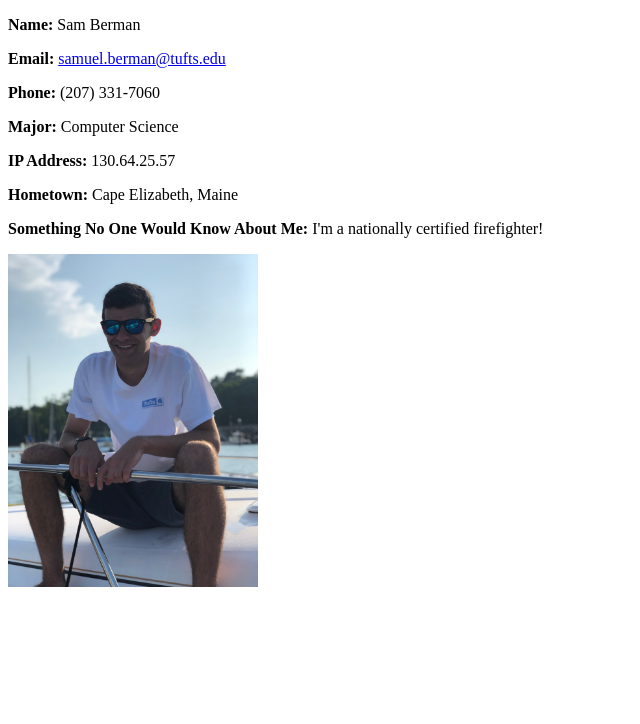
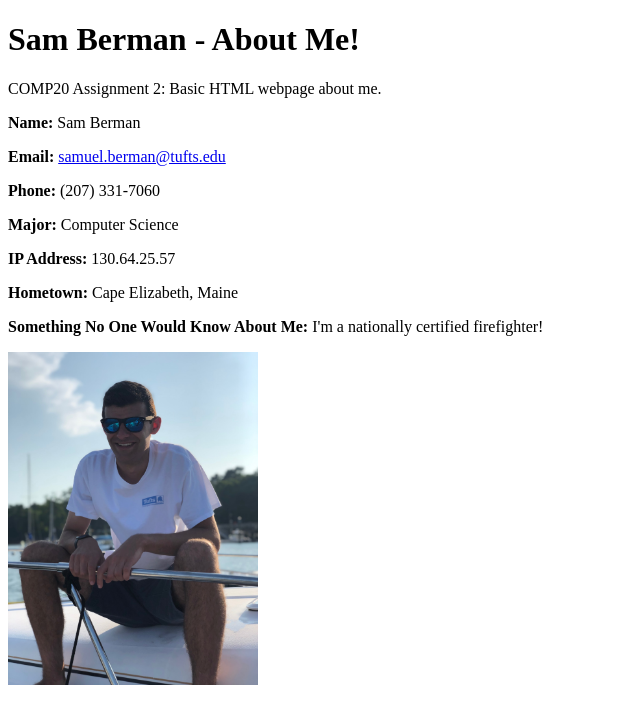
Before and after one commit to sberman0/COMP20_Assignment_2, a plain HTML site: page index.html in a window 1280 px wide. Shown: the whole page, without its empty margins (0-640 px from the left). Drawn offline with Linux system fonts and the light colour scheme.

Commit message:
Update index.html

```diff
--- a/index.html
+++ b/index.html
@@ -6,6 +6,10 @@
     </head>
 
     <body>
+        <h1>Sam Berman - About Me!</h1>
+
+        <p>COMP20 Assignment 2: Basic HTML webpage about me.</p>
+
         <p><strong>Name: </strong>Sam Berman</p>
 
         <p><strong>Email: </strong><a href = "mailto:samuel.berman@tufts.edu">
```
